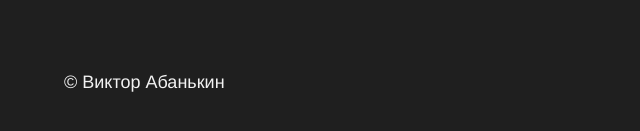
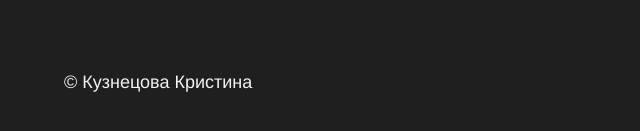
Before and after one commit to Kristy250/sprint1, a plain HTML site: page index.html in a window 1280 px wide. Shown: the part 4123-4254 px from the top of the page, 0-640 px from the left. Drawn offline with Linux system fonts and the light colour scheme.

Commit message:
Add files via upload

```diff
--- a/index.html
+++ b/index.html
@@ -127,7 +127,7 @@
       <div class="columns">
         <div class="footer__columns_content_copyright">
           <img class="logo_place_footer" src="images\logo_place_footer.svg" alt="logo">
-          <p class="footer__author">&copy; Виктор Абанькин</p>
+          <p class="footer__author">&copy; Кузнецова Кристина</p>
         </div>
         <div class="footer__columns_content_info">
           <p class="footer__column-heading">О Практикуме</p>
```
